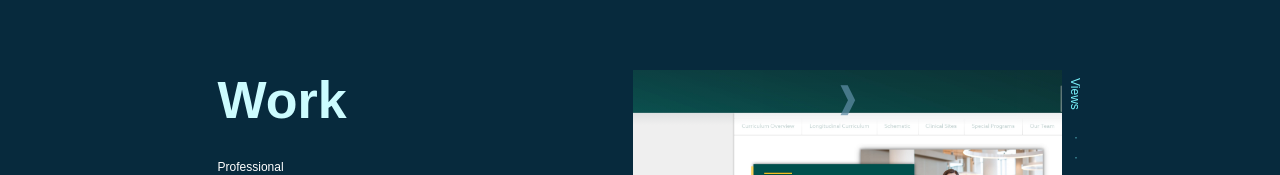
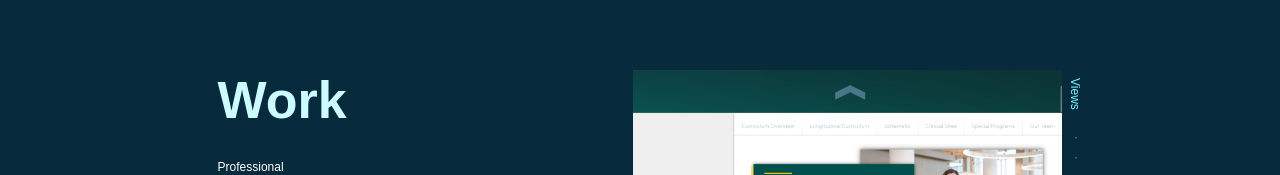
Before and after one commit to anewlens/portfolio-next, a Next.js app: page /work in a window 1280 px wide. Shown: the part 139-314 px from the top of the page. Built offline with nearby package versions, Linux system fonts and the light colour scheme; a web font is replaced by a local one.

Commit message:
Writing-mode safari compatibility

```diff
--- a/styles/Components/ImageSwitcher.module.css
+++ b/styles/Components/ImageSwitcher.module.css
@@ -34,25 +34,25 @@
     padding: 1rem 0;
     left: 0;
     transition: all .2s ease-out;
-    opacity: .75
+    opacity: .75;
+    writing-mode: vertical-lr;
+    background: linear-gradient(to top, hsla(201, 50%, 13%, 0.443) 0%, transparent 100%);
 }
 
 .ImageSwitcher_prev:hover , .ImageSwitcher_next:hover {
     color:#8cc6e5;
     opacity: 1;
+
 }
 
 .ImageSwitcher_prev {
     top: 0;
-    writing-mode: sideways-lr;
-    background: linear-gradient(to bottom, hsla(201, 50%, 13%, 0.443) 0%, transparent 100%);
+    transform: rotate(180deg);
 }
 
 
 .ImageSwitcher_next {
     bottom: 0;
-    writing-mode: sideways-rl;
-    background: linear-gradient(to top, hsla(201, 50%, 13%, 0.443) 0%, transparent 100%);
 }
 
 .ImageSwitcher_controls {
```
